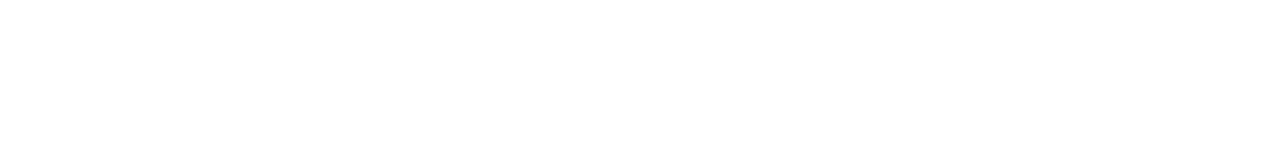
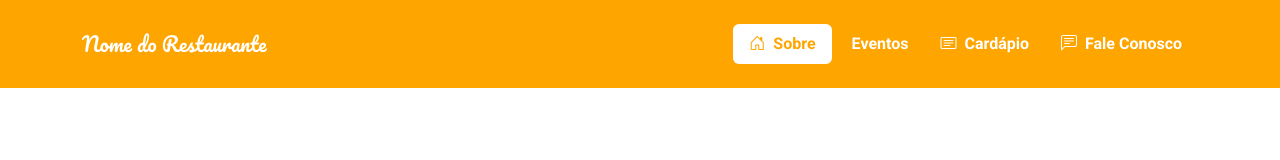
Before and after one commit to senagab/bootstrap-study, a plain HTML site: page index.html in a window 1280 px wide. Drawn offline with nearby package versions, Linux system fonts and the light colour scheme.

Commit message:
feat: navbar toggler para sm

```diff
--- a/index.html
+++ b/index.html
@@ -5,9 +5,49 @@
     <meta name="viewport" content="width=device-width, initial-scale=1.0">
     <title>Document</title>
     <link rel="stylesheet" href="https://cdn.jsdelivr.net/npm/bootstrap@5.3.2/dist/css/bootstrap.min.css">
+    <link rel="preconnect" href="https://fonts.googleapis.com">
+    <link rel="preconnect" href="https://fonts.gstatic.com" crossorigin>
+    <link href="https://fonts.googleapis.com/css2?family=Pacifico&family=Roboto:wght@400;700&display=swap" rel="stylesheet">
+    <link rel="stylesheet" href="https://cdn.jsdelivr.net/npm/bootstrap-icons@1.11.1/font/bootstrap-icons.css">
+    <link rel="stylesheet" href="./main.css">
 </head>
 <body>
-
+    <header class="navbar navbar-expand-lg sticky-top p-4">
+        <div class="container">
+            <h1 class="navbar-brand m-0">Nome do Restaurante</h1>
+            <button class="navbar-toggler" data-bs-toggle="collapse" data-bs-target="#menu-nav">
+                <span class="navbar-toggler-icon"></span>
+            </button>
+            <nav id="menu-nav" class="navbar-collapse collapse justify-content-end">
+                <ul class="nav nav-pills d-block d-md-flex">
+                    <li class="nav-item fw-bold">
+                        <a href="" class="nav-link active">
+                            <i class="bi bi-house-door me-1"></i>
+                            Sobre
+                        </a>
+                    </li>
+                    <li class="nav-item fw-bold">
+                        <a href="" class="nav-link">
+                            <i class="bi -bi-calendar-check me-1"></i>
+                            Eventos
+                        </a>
+                    </li>
+                    <li class="nav-item fw-bold">
+                        <a href="" class="nav-link">
+                            <i class="bi bi-card-text me-1"></i>
+                            Cardápio
+                        </a>
+                    </li>
+                    <li class="nav-item fw-bold">
+                        <a href="" class="nav-link">
+                            <i class="bi bi-chat-left-text me-1"></i>
+                            Fale Conosco
+                        </a>
+                    </li>
+                </ul>
+            </nav>
+        </div>
+    </header>
 
     <script src="	https://cdn.jsdelivr.net/npm/bootstrap@5.3.2/dist/js/bootstrap.bundle.min.js"></script>
 </body>
--- a/main.css
+++ b/main.css
@@ -1,11 +1,26 @@
-a .btn {
-    display: block;
+body {
+    font-family: 'Roboto', sans-serif;
 }
 
-time {
-    display: block;
+.navbar {
+    background-color: orange;
 }
 
-.post {
-    margin-bottom: 24px;
+.nav .nav-link.active {
+    background-color: #fff;
+    color: orange;
 }
+
+.nav .nav-link,
+.navbar-brand,
+.navbar-brand:hover {
+    color: #fff;
+}
+
+.navbar-brand {
+    font-family: 'Pacifico', cursive;
+}
+
+.navbar-toggler {
+    background-color: #fff;
+}
```
